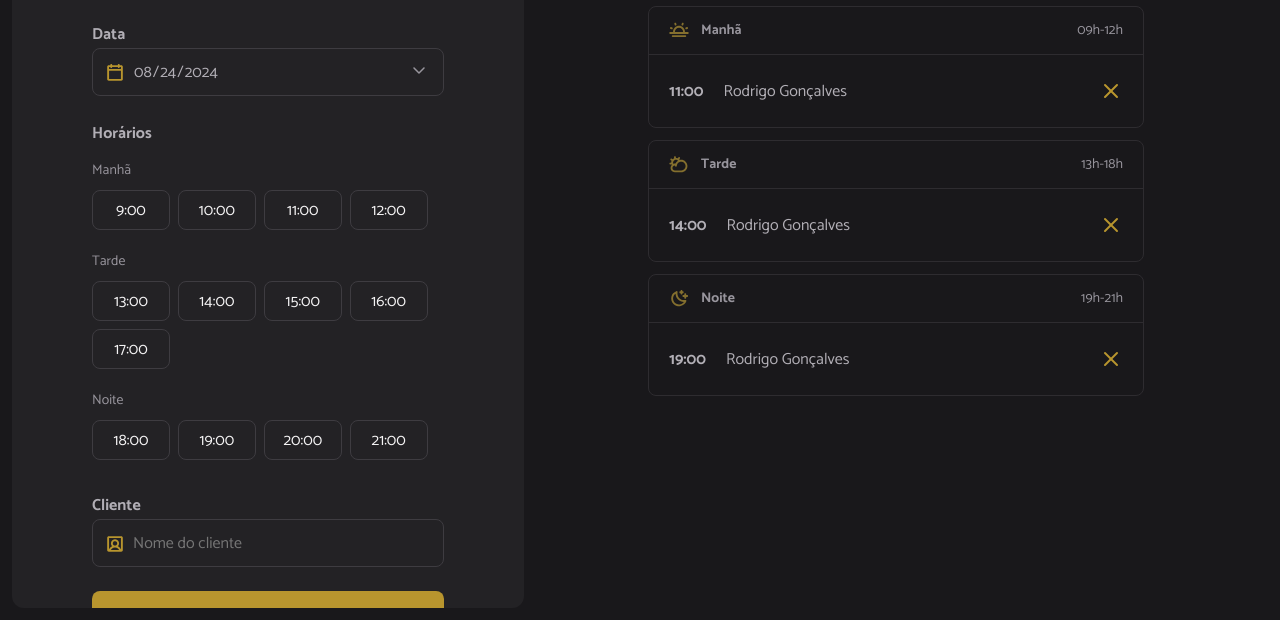
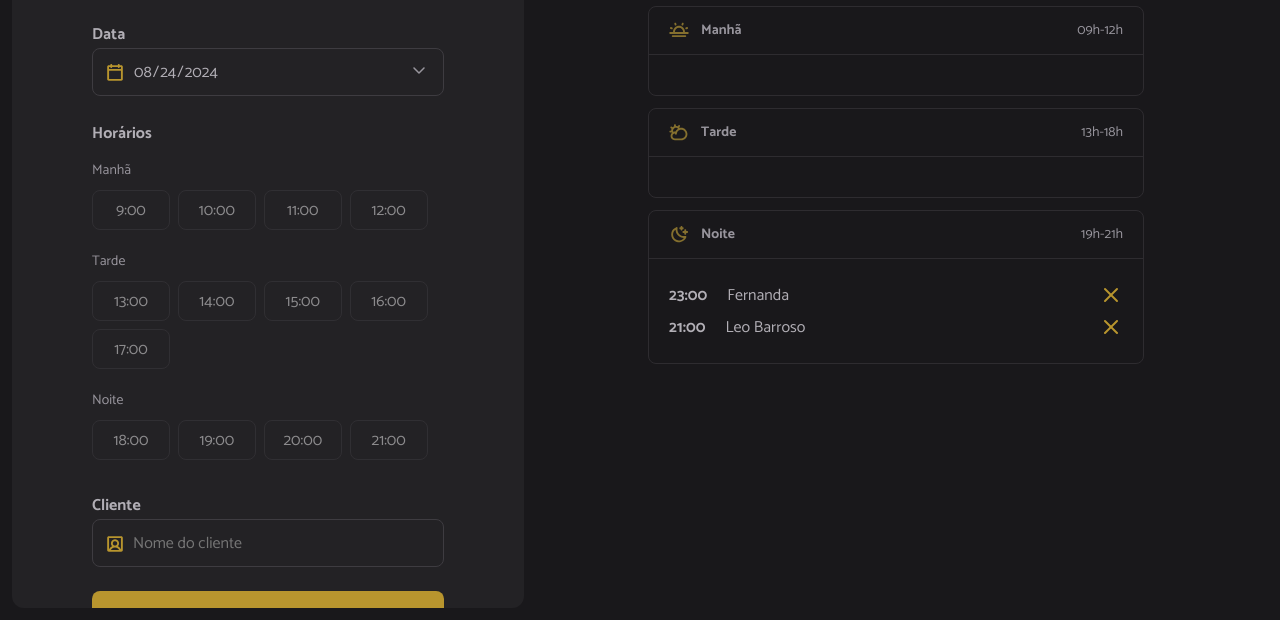
Before and after one commit to Leo-Barroso/hairday, a website built with webpack: page index.html in a window 1280 px wide. Shown: the part 180-800 px from the top of the page. Built offline with nearby package versions, Linux system fonts and the light colour scheme; data requests are answered from the project's data file.

Commit message:
carregando agendamentos

```diff
--- a/server.json
+++ b/server.json
@@ -1,9 +1,29 @@
 {
   "schedules": [
     {
-      "id": 1724394481262,
-      "name": "Leo",
+      "id": "1724394481262",
+      "name": "Leo Barroso",
       "when": "2024-08-23T13:00:00.000Z"
+    },
+    {
+      "id": 1724529689782,
+      "name": "Fernanda",
+      "when": "2024-08-24T23:00:00.000Z"
+    },
+    {
+      "id": 1724532879156,
+      "name": "Leo Barroso",
+      "when": "2024-08-24T21:00:00.000Z"
+    },
+    {
+      "id": 1724536139281,
+      "name": "Arthur Barroso",
+      "when": "2024-08-25T12:00:00.000Z"
+    },
+    {
+      "id": 1724536966290,
+      "name": "Fernanda",
+      "when": "2024-08-25T13:00:00.000Z"
     }
   ]
 }
--- a/src/modules/form/hours-load.js
+++ b/src/modules/form/hours-load.js
@@ -12,7 +12,7 @@ export function hoursLoad({ date }) {
   opening.forEach(({hour, available}) => {
     const li = document.createElement("li")
     li.classList.add("hour")
-    li.classList.add(available ? "hour-available" : "hour-unvalailable")
+    li.classList.add(available ? "hour-available" : "hour-unavailable")
     li.textContent = hour
     if(hour === "9:00") {
       hourHeaderAdd("Manhã")
--- a/src/modules/schedules/load.js
+++ b/src/modules/schedules/load.js
@@ -1,6 +1,10 @@
+import { scheduleFetchByDay } from "../../services/schedule-fetch-by-day.js";
+import { schedulesShow } from "../schedules/show.js"
 import { hoursLoad } from "../form/hours-load.js";
 const selectedDate = document.getElementById("date")
-export function schedulesDay() {
+export async function schedulesDay() {
   const date = selectedDate.value
+  const dailySchedules = await scheduleFetchByDay({ date })
+  schedulesShow({dailySchedules})
   hoursLoad({ date })
 }
--- /dev/null
+++ b/src/modules/schedules/show.js
@@ -0,0 +1,43 @@
+import dayjs from "dayjs";
+const periodMorning = document.getElementById("period-morning")
+const periodAfternoon = document.getElementById("period-afternoon")
+const periodNight = document.getElementById("period-night")
+
+export function schedulesShow({dailySchedules}) {
+  try {
+    periodMorning.innerHTML = ""
+    periodAfternoon.innerHTML = ""
+    periodNight.innerHTML = ""
+
+    dailySchedules.forEach((schedule) => {
+      const item = document.createElement("li")
+      const time = document.createElement("strong")
+      const name = document.createElement("span")
+
+      item.setAttribute("data-id", schedule.id)
+      time.textContent = dayjs(schedule.when).format("HH:mm")
+      name.textContent = schedule.name
+
+      const cancelIcon = document.createElement("img")
+      cancelIcon.classList.add("cancel-icon")
+      cancelIcon.setAttribute("src", "./src/assets/cancel.svg")
+      cancelIcon.setAttribute("alt", "Cancelar")
+
+      item.append(time, name, cancelIcon)
+
+      const hour = dayjs(schedule.when).hour()
+
+      if(hour < 12) {
+        periodMorning.appendChild(item)
+      } else if(hour >= 12 && hour <= 18) {
+        periodAfternoon.appendChild(item)
+      } else {
+        periodNight.appendChild(item)
+      }
+    })
+
+  } catch (error) {
+    alert("Não foi possível exibir os agendamentos.")
+    console.log(error)
+  }
+}
--- /dev/null
+++ b/src/services/schedule-fetch-by-day.js
@@ -0,0 +1,13 @@
+import dayjs from "dayjs"
+import { apiConfig } from "./api-config"
+export async function scheduleFetchByDay({ date }) {
+  try {
+    const response = await fetch(`${apiConfig.baseURL}/schedules`)
+    const data = await response.json()
+    const dailySchedules = data.filter((schedule) => dayjs(date).isSame(schedule.when, "day"))
+    console.log(typeof dailySchedules)
+    return dailySchedules
+  } catch (error) {
+    console.log("Não foi possível exibir os agendamentos.")
+  }
+}
--- a/src/services/schedules-new.js
+++ b/src/services/schedules-new.js
@@ -4,7 +4,7 @@ export async function scheduleNew({id, name, when}) {
     await fetch(`${apiConfig.baseURL}/schedules`, {
       method: "POST",
       headers: {
-        "Content-Type": "application/json"
+        "Content-Type": "application/json",
       },
       body: JSON.stringify({id, name, when})
     })
```
Also changed, not shown: index.html (+6 -3 lines).
